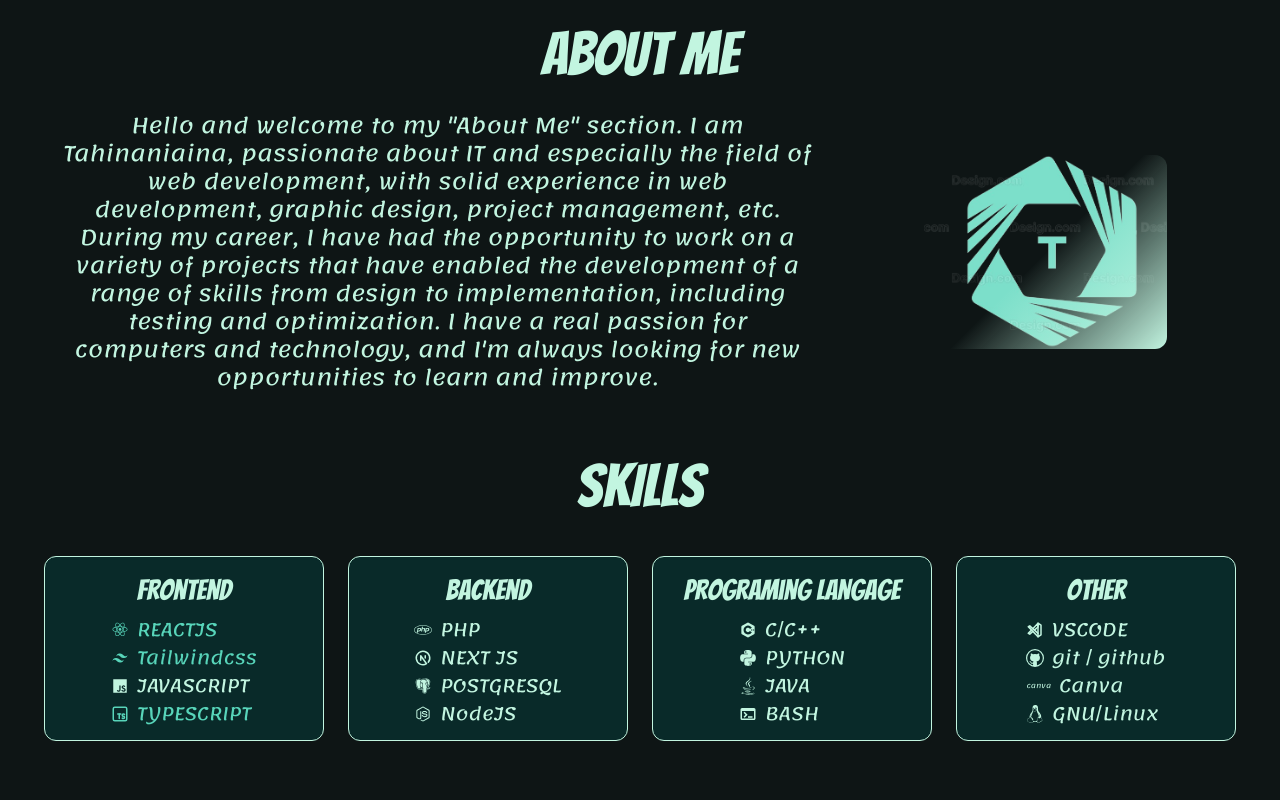
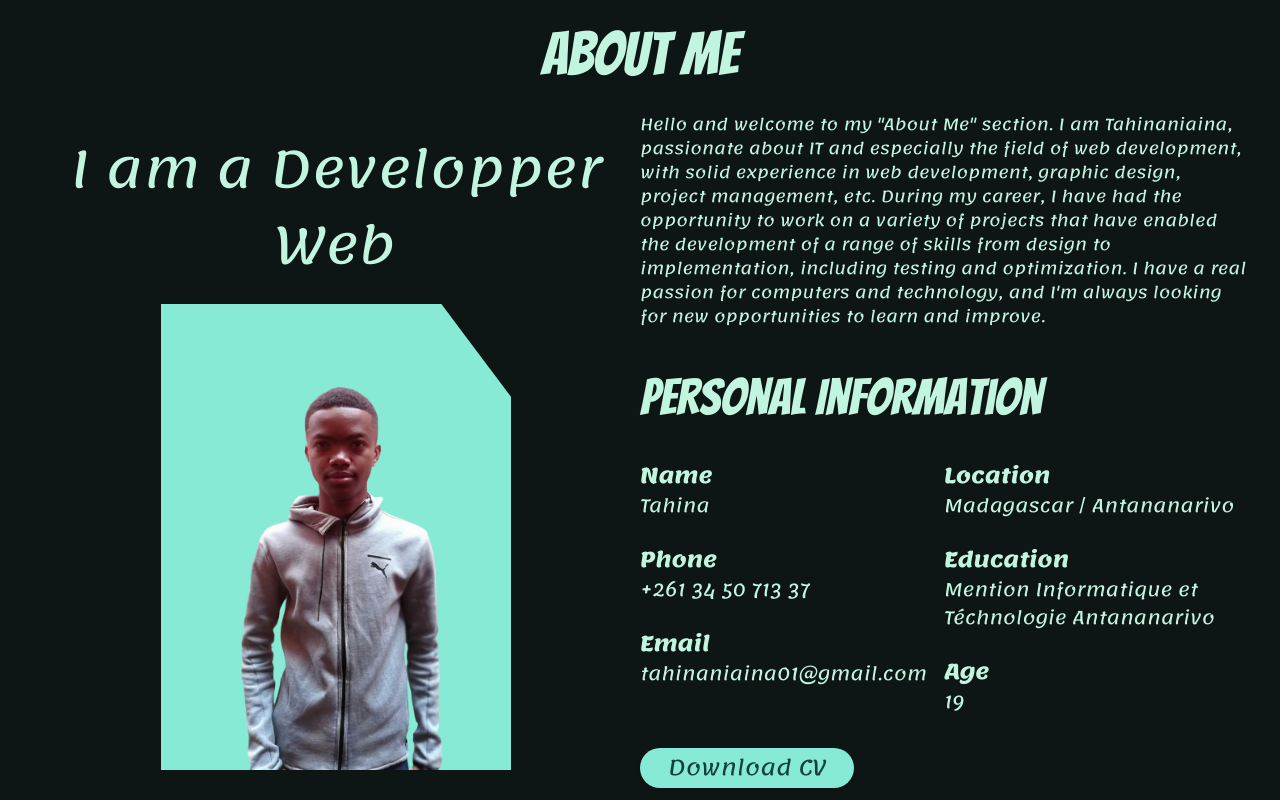
Before and after one commit to tahinaniaina01/portfolio, a React (Vite) app: page / in a window 1280 px wide. Shown: the part 940-1740 px from the top of the page. Built offline with nearby package versions, Linux system fonts and the light colour scheme.

Commit message:
change about me section

```diff
--- a/src/App.tsx
+++ b/src/App.tsx
@@ -11,7 +11,7 @@
 export default function App() {
   return (
     <ThemeProvider defaultTheme="dark" storageKey="vite-ui-theme">
-      <ParticlesBackground />
+      {/* <ParticlesBackground /> */}
       <Header />
       <Hero />
       <AboutMe />
--- a/src/components/AboutMe.tsx
+++ b/src/components/AboutMe.tsx
@@ -1,33 +1,8 @@
+import image from "@/assets/tahina.png";
+import { Button } from "@/components/ui/button";
 import { motion } from "framer-motion";
-import image from "../assets/logo.png";
 
 export default function AboutMe() {
-  const paragraphVariants = {
-    hidden: {
-      opacity: 0,
-    },
-    visible: {
-      opacity: 1,
-      transition: {
-        duration: 0.1,
-        when: "beforeChildren",
-        staggerChildren: 0.005,
-      },
-    },
-  };
-  const spanVariants = {
-    hidden: {
-      opacity: 0,
-    },
-    visible: {
-      opacity: 1,
-      transition: {
-        duration: 0.005,
-        type: "spring",
-      },
-    },
-  };
-
   return (
     <section id="about" className="w-full my-16">
       <motion.h1
@@ -45,66 +20,65 @@
       >
         About me
       </motion.h1>
-      <div className="container flex items-center">
-        <div className="lgu:w-1/2 w-full">
-          <motion.p
-            variants={paragraphVariants}
-            initial={"hidden"}
-            whileInView={"visible"}
-            className="text-center px-3 lg:px-7 text-lg lg:text-xl"
-          >
-            {`Hello and welcome to my "About Me" section. I am Tahinaniaina,
+      <div className="container grid grid-cols-1 lg:grid-cols-2">
+        <div className="w-full p-5 flex flex-col items-center">
+          <h1 className="text-2xl lg:text-4xl text-center">
+            I am a Developper Web
+          </h1>
+          <div className="overflow-hidden bg-primary clip-path-img flex justify-center mx-10 my-5 max-w-[350px]">
+            <img src={image} alt="" className="object-cover" />
+          </div>
+        </div>
+        <div>
+          <p>
+            Hello and welcome to my "About Me" section. I am Tahinaniaina,
             passionate about IT and especially the field of web development,
             with solid experience in web development, graphic design, project
             management, etc. During my career, I have had the opportunity to
             work on a variety of projects that have enabled the development of a
             range of skills from design to implementation, including testing and
             optimization. I have a real passion for computers and technology,
-            and I'm always looking for new opportunities to learn and improve.`
-              .split("")
-              .map((letter, i) => {
-                return (
-                  <motion.span variants={spanVariants} key={i}>
-                    {letter}
-                  </motion.span>
-                );
-              })}
-          </motion.p>
-        </div>
-        <div className="hidden lg:flex items-center justify-center w-1/2">
-          <div className="relative w-3/5 rounded-xl overflow-hidden">
-            <motion.div
-              initial={{
-                x: 200,
-                y: 200,
-              }}
-              whileInView={{
-                x: 0,
-                y: 0,
-                transition: {
-                  duration: 0.3,
-                  delay: 0.5,
-                },
-              }}
-              className="absolute top-0 left-0 w-full h-full lg-bg"
-            ></motion.div>
-            <motion.img
-              initial={{
-                scale: 0,
-                rotate: 1080,
-              }}
-              whileInView={{
-                scale: 1,
-                rotate: 0,
-                transition: {
-                  duration: 0.5,
-                  type: "spring",
-                },
-              }}
-              src={image}
-              alt=""
-              className="object-cover"
-            />
+            and I'm always looking for new opportunities to learn and improve.
+          </p>
+          <div className="pt-5">
+            <h1 className="font-heading text-2xl lg:text-4xl my-3">
+              Personal Information
+            </h1>
+            <div className="grid grid-cols-2">
+              <div className="flex flex-col items-start">
+                <div className="my-3">
+                  <h2 className="text-xl font-bold">Name</h2>
+                  <p className="text-lg">Tahina</p>
+                </div>
+                <div className="my-3">
+                  <h2 className="text-xl font-bold">Phone</h2>
+                  <p className="text-lg">+261 34 50 713 37</p>
+                </div>
+                <div className="my-3">
+                  <h2 className="text-xl font-bold">Email</h2>
+                  <p className="text-lg">tahinaniaina01@gmail.com</p>
+                </div>
+              </div>
+              <div className="flex flex-col items-start">
+                <div className="my-3">
+                  <h2 className="text-xl font-bold">Location</h2>
+                  <p className="text-lg">Madagascar / Antananarivo</p>
+                </div>
+                <div className="my-3">
+                  <h2 className="text-xl font-bold">Education</h2>
+                  <p className="text-lg">
+                    Mention Informatique et Téchnologie Antananarivo
+                  </p>
+                </div>
+                <div className="my-3">
+                  <h2 className="text-xl font-bold">Age</h2>
+                  <p className="text-lg">19</p>
+                </div>
+              </div>
+            </div>
+            <Button className="bg-primary rounded-full px-7 py-5 my-5 text-xl">
+              Download CV
+            </Button>
           </div>
         </div>
       </div>
@@ -121,3 +95,13 @@
   le test et l'optimisation. J'ai une véritable passion pour les informatiques et téchnologie,
   et je suis toujours à la recherche de nouvelles opportunités pour apprendre et m'améliorer.
 */
+/*
+  Hello and welcome to my "About Me" section. I am Tahinaniaina,
+  passionate about IT and especially the field of web development,
+  with solid experience in web development, graphic design, project
+  management, etc. During my career, I have had the opportunity to
+  work on a variety of projects that have enabled the development of a
+  range of skills from design to implementation, including testing and
+  optimization. I have a real passion for computers and technology,
+  and I'm always looking for new opportunities to learn and improve.
+*/
--- a/src/index.css
+++ b/src/index.css
@@ -121,6 +121,9 @@
 .lg-bg{
   background: linear-gradient(-45deg, hsl(var(--foreground)), transparent, transparent);
 }
+.clip-path-img{
+  clip-path: polygon(0% 0%, 80% 0, 100% 20%, 100% 100%, 0% 100%);
+}
 
 /*
   LIGHT
```
